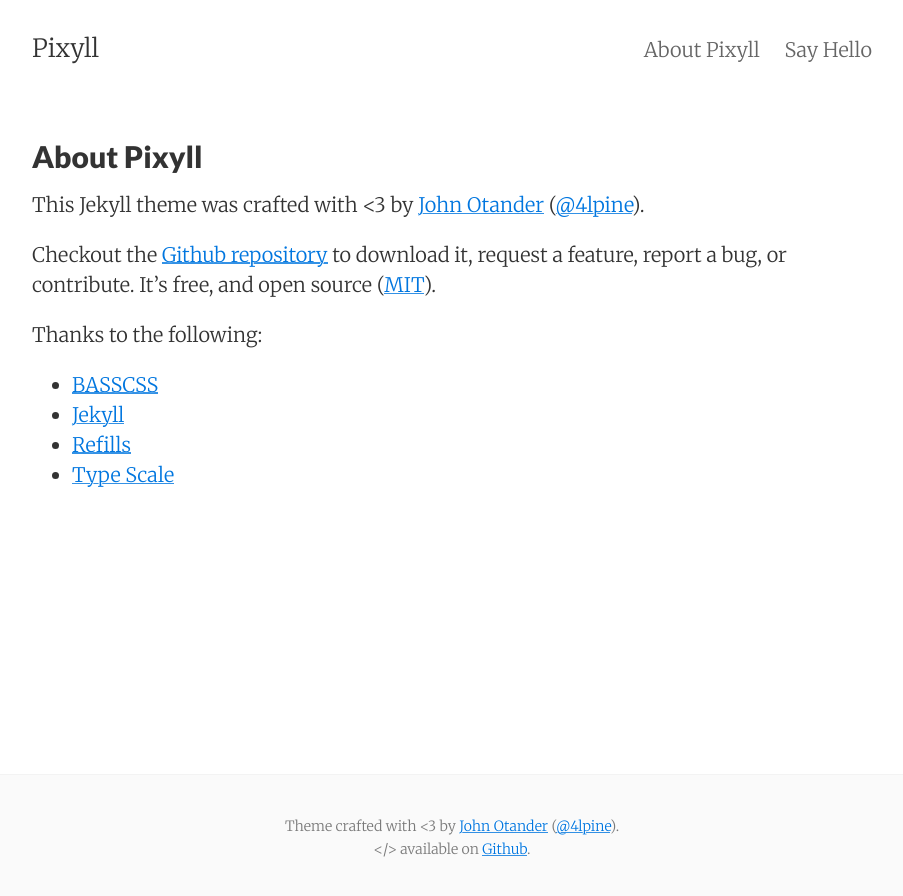
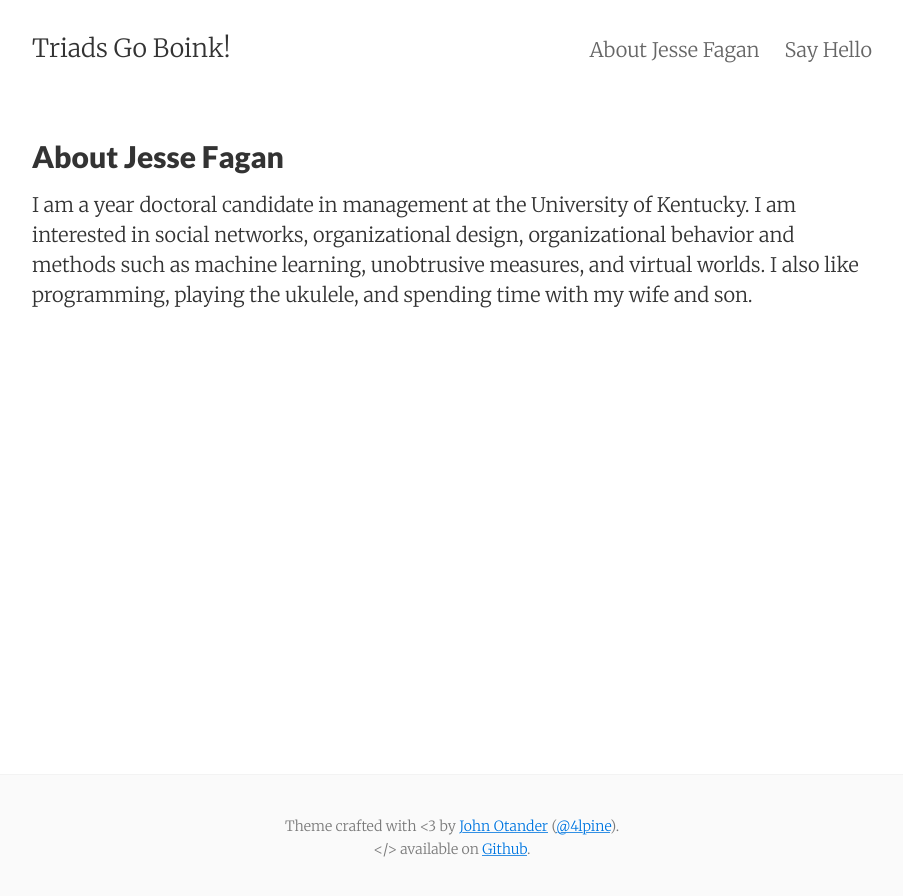
Before and after one commit to jfaganUK/jessefagan.com, a Jekyll site: the page built from about.md, in a window 1280 px wide. Shown: the top 896 px of the page, without its empty margins (188-1091 px from the left). Built offline with Jekyll 4.4.1, drawn with Linux system fonts in a browser that asks for light colours.

Commit message:
Some changes to the config.

```diff
--- a/_config.yml
+++ b/_config.yml
@@ -1,10 +1,10 @@
 # Site settings
-title:       Pixyll
-email:       your_email@example.com
-author:      John Otander
-description: "A simple, beautiful theme for Jekyll that emphasizes content rather than aesthetic fluff."
+title:       Triads Go Boink!
+email:       aftersox@gmail.com
+author:      Jesse Fagan
+description: "Networks, organizations, and science!"
 baseurl:     ""
-url:         "http://pixyll.com"
+url:         "http://www.jessefagan.com"
 date_format: "%b %-d, %Y"
 
 # Google services
@@ -18,7 +18,7 @@ bing_verification:
 
 # Optional features
 animated:             true
-show_related_posts:   false
+show_related_posts:   true
 show_post_footers:    false
 show_social_icons:    false
 ajaxify_contact_form: false
@@ -37,7 +37,7 @@ facebook_appid:
 facebook_comments_number: 10
 
 # Social icons
-github_username:
+github_username: "jfaganUK"
 bitbucket_username:
 stackoverflow_id:
 twitter_username:
--- a/about.md
+++ b/about.md
@@ -1,20 +1,8 @@
 ---
 layout: page
-title: About Pixyll
+title: About Jesse Fagan
 permalink: /about/
 tags: about
 ---
 
-This Jekyll theme was crafted with <3 by [John Otander](http://johnotander.com)
-([@4lpine](https://twitter.com/4lpine)).
-
-Checkout the [Github repository](https://github.com/johnotander/pixyll) to download it,
-request a feature, report a bug, or contribute. It's free, and open source
-([MIT](http://opensource.org/licenses/MIT)).
-
-Thanks to the following:
-
-* [BASSCSS](http://basscss.com)
-* [Jekyll](http://jekyllrb.com)
-* [Refills](http://refills.bourbon.io/)
-* [Type Scale](http://type-scale.com/)
+I am a year doctoral candidate in management at the University of Kentucky. I am interested in social networks, organizational design, organizational behavior and methods such as machine learning, unobtrusive measures, and virtual worlds. I also like programming, playing the ukulele, and spending time with my wife and son.
```
Also changed, not shown: _posts/2016-05-20-a-new-site.markdown (added, +8 -0 lines), 2 other files.
